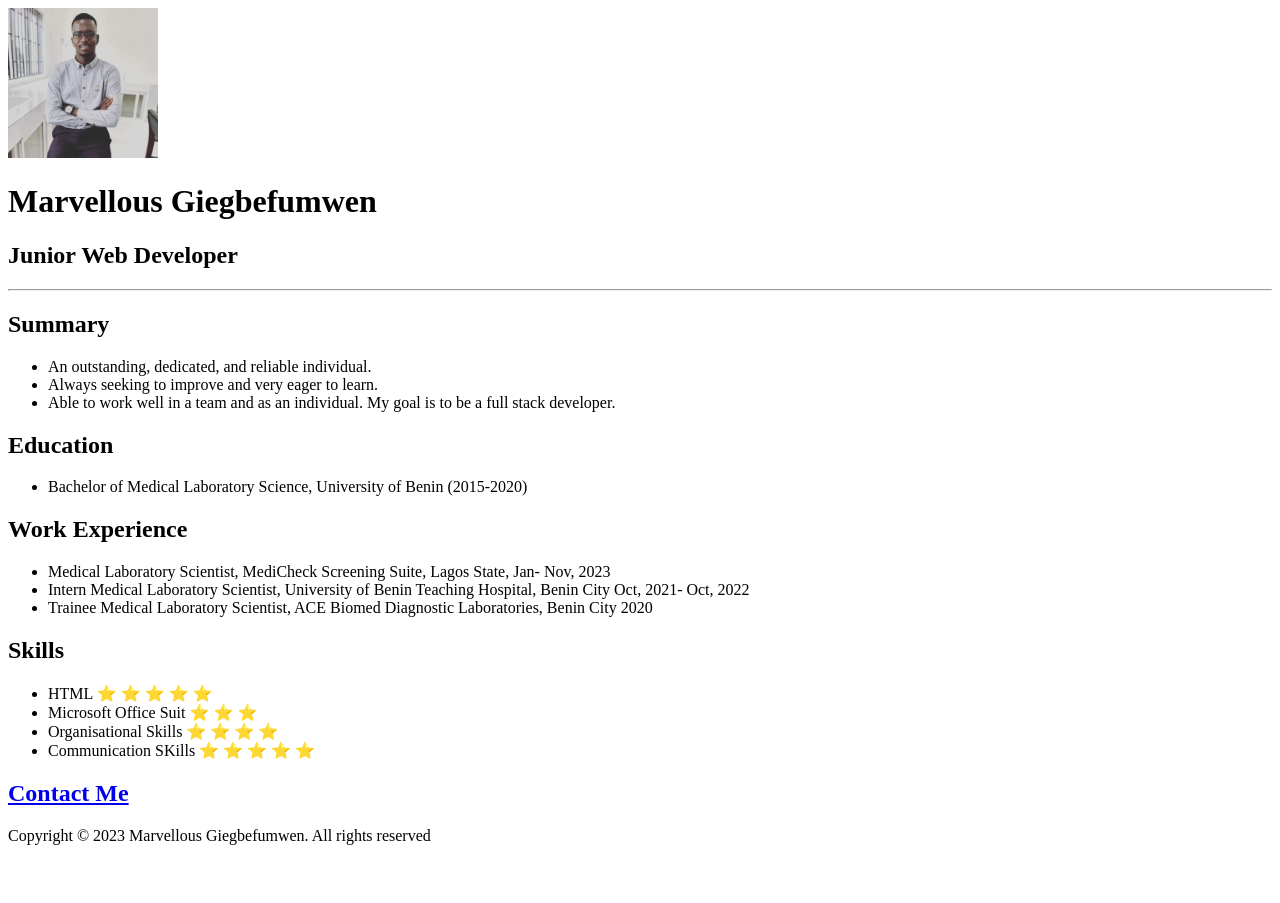
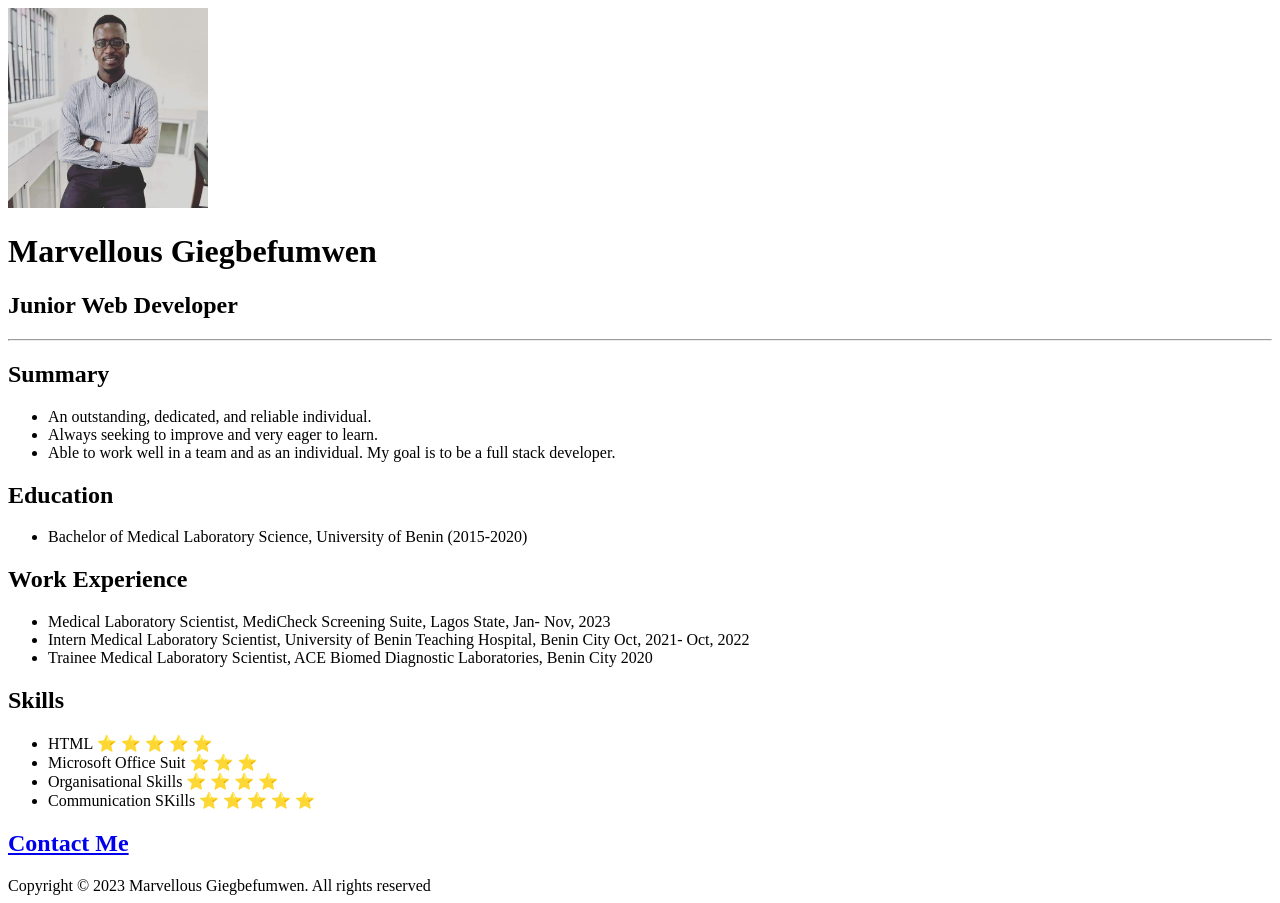
Before and after one commit to gurumarv/html-resume, a plain HTML site: page index.html in a window 1280 px wide. Before the commit the page ends 853 px from the top, so only its background shows below. Drawn offline with Linux system fonts and the light colour scheme.

Commit message:
Update index.html

```diff
--- a/index.html
+++ b/index.html
@@ -5,7 +5,7 @@
     <title>My Resume</title>
 </head>
 <body>
-    <img src="./profile photo.jpg" alt="Profile Photo" height="150"/>
+    <img src="./profile photo.jpg" alt="Profile Photo" height="200"/>
     <h1>Marvellous Giegbefumwen</h1>
     <h2>Junior Web Developer</h2>
     <hr />
```
